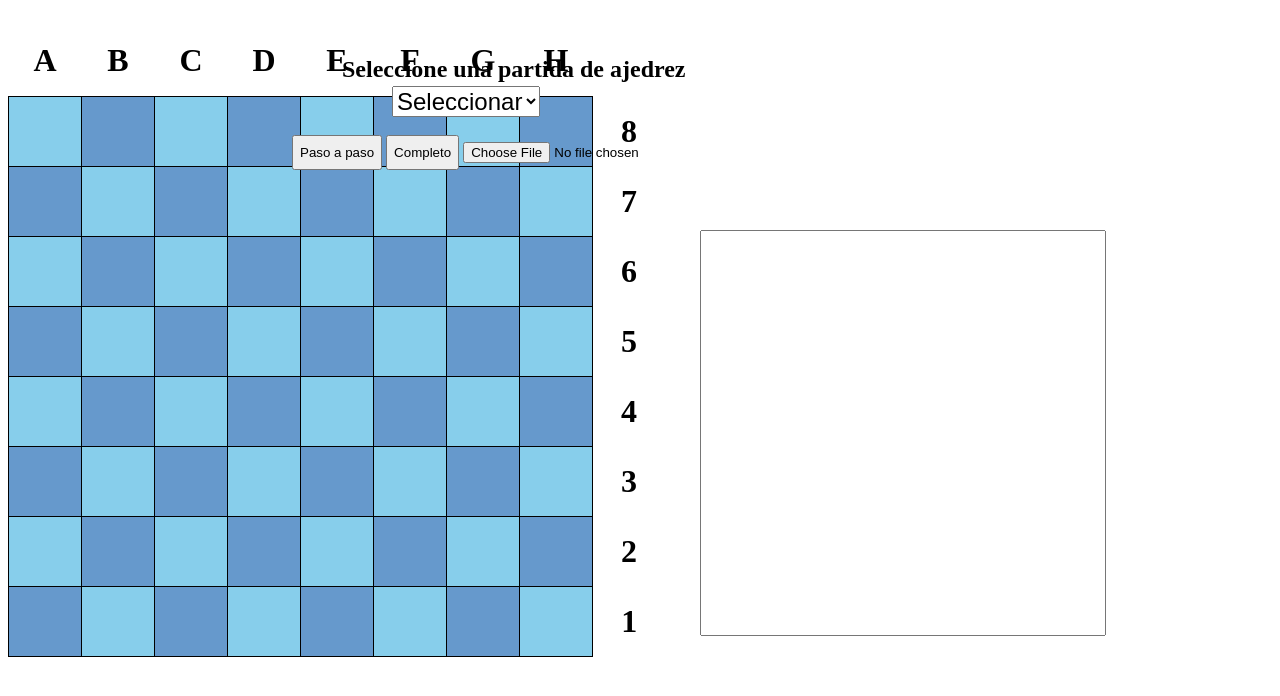
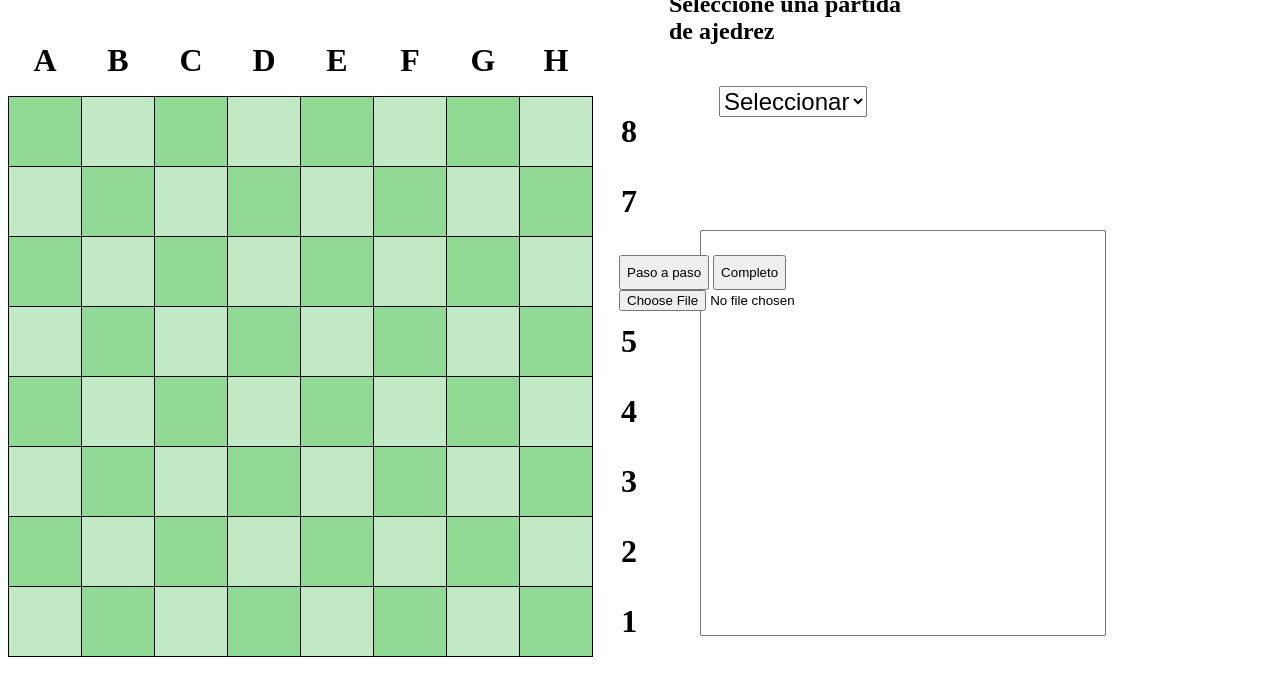
Before and after one commit to danyulloa21/isualizador-ajedrez, a website: page index.html in a window 1280 px wide. Drawn offline with Linux system fonts and the light colour scheme.

Commit message:
Visualizador

```diff
--- a/functions.js
+++ b/functions.js
@@ -277,6 +277,8 @@ function pasoApaso() {
 }
 
 function pasosCompleto() {
+  // Desactivar boton de siguiente paso
+  document.getElementById("siguiente").disabled = true;
   setTimeout(function() {
     if (!fin) {
         pasoApaso();
--- a/index.html
+++ b/index.html
@@ -114,19 +114,20 @@
         </div>
 
         <div class="menu">
+
             <select id="Combo" onchange="partidas()">
                 <option value="0">Seleccionar</option>
                 <option value="1">Partida 1</option>
                 <option value="2">Partida 2</option>
                 <option value="3">Partida 3</option>
             </select>
-
+            <p id="turno">Seleccione una partida de ajedrez</p>
             <br></br>
             <textarea id="texto" rows="30"></textarea>
-            <button onclick="pasoApaso()">Paso a paso</button>
+            <button id="siguiente" onclick="pasoApaso()">Paso a paso</button>
             <button onclick="pasosCompleto()">Completo</button>
             <input class="button3" type="file" name="Cargar partida" id="cargarBoton" onchange="cargarPartida()">
-            <p id="turno">Seleccione una partida de ajedrez</p>
+
         </div>
     </div>
 </div>
--- a/style.css
+++ b/style.css
@@ -8,6 +8,7 @@
 }
 
 .menu {
+    flex: 0;
     margin-top: 60px;
     width: 580px;
 }
@@ -57,14 +58,14 @@ td {
 
 tr:nth-child(even) td:nth-child(even),
 tr:nth-child(odd) td:nth-child(odd) {
-    background: #6699CC;
+    background: #66cc6d67;
 }
 
 
 
 tr:nth-child(odd) td:nth-child(even),
 tr:nth-child(even) td:nth-child(odd) {
-    background: #87CEEB;
+    background: #66cc6db9;
 }
 
 table tr:first-child td {
```
Also changed, not shown: readme.txt.
